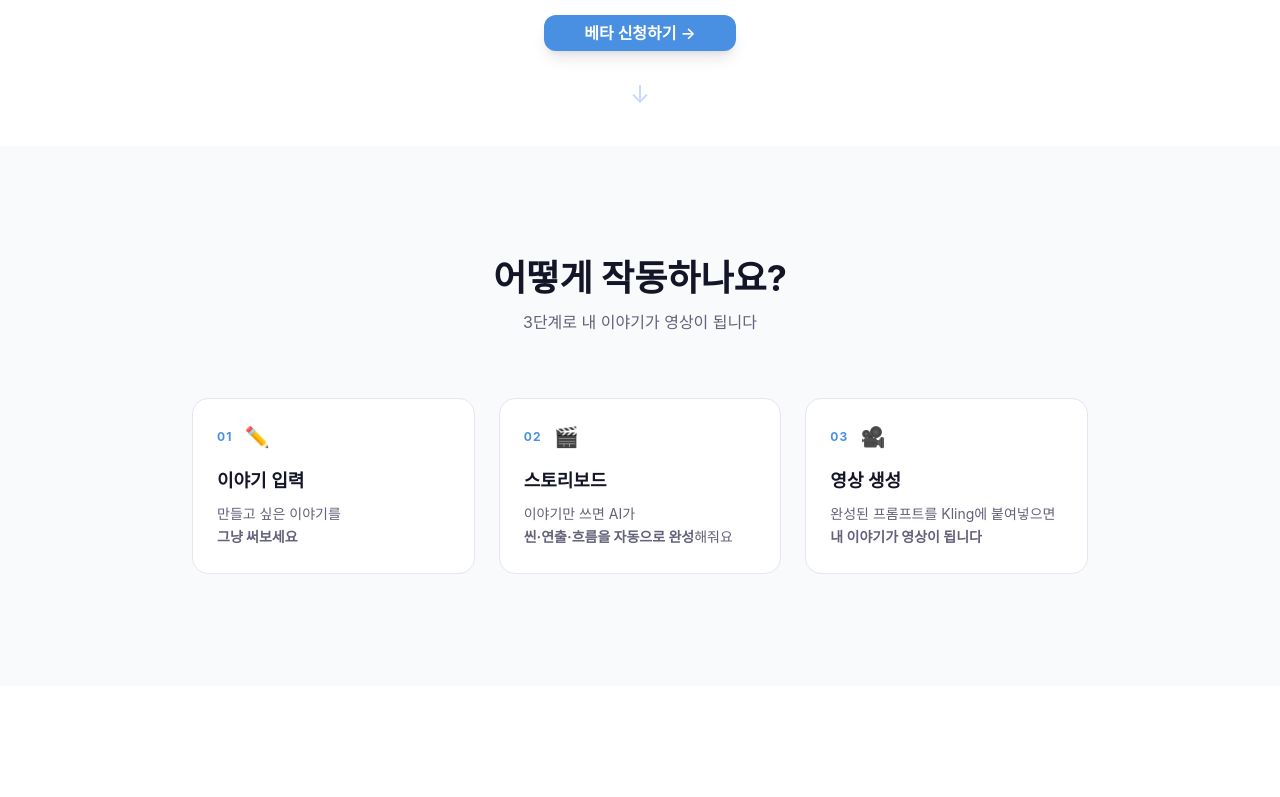
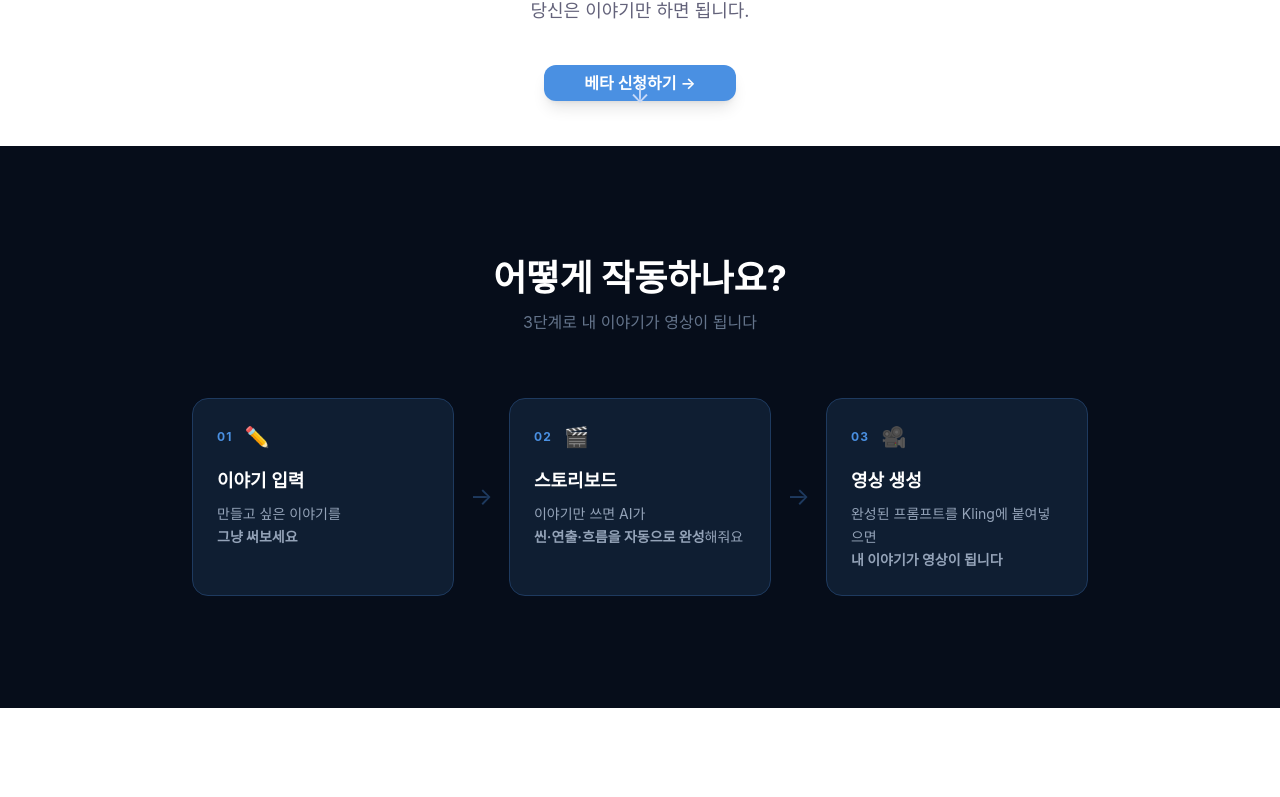
Before and after one commit to yeonghwandev/kinoby-landing, a Next.js app: page / in a window 1280 px wide. Shown: the part 654-1451 px from the top of the page. Built offline with nearby package versions, Linux system fonts and the light colour scheme; a web font is replaced by a local one.

Commit message:
feat: HowItWorks 다크 테마 + 타임라인 화살표 / 로고 300px

```diff
--- a/components/sections/Hero.tsx
+++ b/components/sections/Hero.tsx
@@ -19,7 +19,7 @@ export default function Hero() {
         transition={{ duration: 0.5 }}
         className="mb-12"
       >
-        <Image src="/kinoby.png" alt="Kinoby" width={200} height={67} className="object-contain" />
+        <Image src="/kinoby.png" alt="Kinoby" width={300} height={100} className="object-contain" />
       </motion.div>
 
       {/* Pain 배지 */}
--- a/components/sections/HowItWorks.tsx
+++ b/components/sections/HowItWorks.tsx
@@ -40,7 +40,7 @@ const steps = [
 
 export default function HowItWorks() {
   return (
-    <section className="px-6 py-28" style={{ backgroundColor: "#F8FAFC" }}>
+    <section className="px-6 py-28" style={{ backgroundColor: "#060D1A" }}>
       <div className="mx-auto max-w-4xl">
         <motion.div
           initial={{ opacity: 0, y: 30 }}
@@ -49,25 +49,28 @@ export default function HowItWorks() {
           transition={{ duration: 0.6 }}
           className="mb-16 text-center"
         >
-          <h2 className="text-3xl font-bold sm:text-4xl" style={{ color: "#141527" }}>
+          <h2 className="text-3xl font-bold sm:text-4xl text-white">
             어떻게 작동하나요?
           </h2>
-          <p className="mt-3 text-base" style={{ color: "#63627A" }}>
+          <p className="mt-3 text-base" style={{ color: "#64748b" }}>
             3단계로 내 이야기가 영상이 됩니다
           </p>
         </motion.div>
 
-        <div className="grid gap-6 sm:grid-cols-3">
+        {/* 타임라인 */}
+        <div className="flex flex-col items-center gap-0 sm:flex-row sm:items-stretch sm:gap-0">
           {steps.map((step, i) => (
+            <>
+              {/* 카드 */}
               <motion.div
                 key={step.number}
                 initial={{ opacity: 0, y: 40 }}
                 whileInView={{ opacity: 1, y: 0 }}
                 viewport={{ once: true }}
-              transition={{ duration: 0.5, delay: i * 0.15 }}
+                transition={{ duration: 0.5, delay: i * 0.2 }}
                 whileHover={{ y: -4, transition: { duration: 0.2 } }}
-              className="rounded-2xl border p-6"
-              style={{ backgroundColor: "#FFFFFF", borderColor: "#E7E5F0" }}
+                className="flex-1 rounded-2xl border p-6"
+                style={{ backgroundColor: "#0F1E32", borderColor: "#1E3A5F" }}
               >
                 <div className="mb-4 flex items-center gap-3">
                   <span className="text-xs font-bold tracking-widest" style={{ color: "#4A90E2" }}>
@@ -75,13 +78,31 @@ export default function HowItWorks() {
                   </span>
                   <span className="text-xl">{step.icon}</span>
                 </div>
-              <h3 className="mb-2 text-lg font-semibold" style={{ color: "#141527" }}>
+                <h3 className="mb-2 text-lg font-semibold text-white">
                   {step.title}
                 </h3>
-              <p className="text-sm leading-relaxed" style={{ color: "#63627A" }}>
+                <p className="text-sm leading-relaxed" style={{ color: "#94a3b8" }}>
                   {step.description}
                 </p>
               </motion.div>
+
+              {/* 화살표 */}
+              {i < steps.length - 1 && (
+                <motion.div
+                  initial={{ opacity: 0 }}
+                  whileInView={{ opacity: 1 }}
+                  viewport={{ once: true }}
+                  transition={{ duration: 0.4, delay: i * 0.2 + 0.3 }}
+                  className="flex items-center justify-center"
+                  style={{ color: "#1E3A5F" }}
+                >
+                  {/* 모바일: 아래 화살표 */}
+                  <span className="text-2xl py-2 sm:hidden">↓</span>
+                  {/* 데스크탑: 오른쪽 화살표 */}
+                  <span className="hidden sm:block text-2xl px-4">→</span>
+                </motion.div>
+              )}
+            </>
           ))}
         </div>
       </div>
```
Also changed, not shown: public/kinoby.png. Lines whose indentation alone changed are shown as unchanged.
